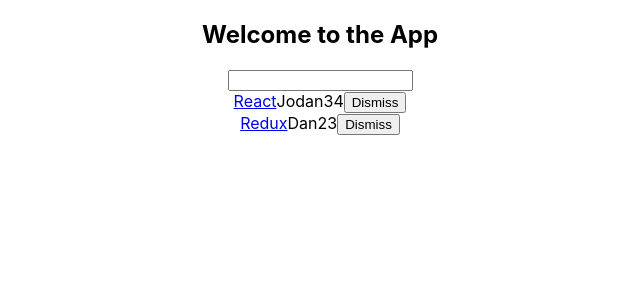
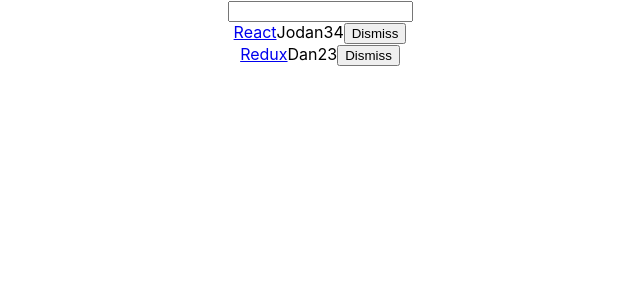
Before and after one commit to owenmoony/hackernews, a React (Create React App) app: page / in a window 1280 px wide. Shown: the top 300 px of the page, without its empty margins (320-960 px from the left). Built offline with nearby package versions, Linux system fonts and the light colour scheme.

Commit message:
As reusabel components

```diff
--- a/src/App.js
+++ b/src/App.js
@@ -1,4 +1,4 @@
-import React, {Component} from 'react';
+import React, { Component } from 'react';
 import logo from './logo.svg';
 import './App.css';
 
@@ -38,7 +38,7 @@
   }
 
   onSearchChange = (event) => {
-    this.setState({ searchTerm: event.target.value})
+    this.setState({ searchTerm: event.target.value })
   }
 
   onDismiss = (id) => {
@@ -47,25 +47,50 @@
       return item.objectID != id;
     })
     const updatedList = this.state.list.filter(isNotId);
-    this.setState({list: updatedList})
+    this.setState({ list: updatedList })
   }
 
   render() {
     const helloWorld = "Welcome to the App";
-    const {list, searchTerm} = this.state
+    const { list, searchTerm } = this.state
+
     return (
-      <div className="App">
-        <h2>{helloWorld}</h2>
+      <div className='App'>
+        <Search
+          value={searchTerm}
+          onChange={this.onSearchChange}
+        />
+        <Table
+          list={list}
+          pattern={searchTerm}
+          onDismiss={this.onDismiss}
+        />
+      </div>
+    );
+  }
+}
+
+class Search extends Component {
+  render() {
+    const { value, onChange } = this.props;
+    return (
       <form>
         <input
           type="text"
-            onChange={this.onSearchChange}
+          value={value}
+          onChange={onChange}
         />
       </form>
-        {list.filter(isSearched(searchTerm)).map(item => {
-            const onDismissHandler = () =>
-              this.onDismiss(item.objectID);
+    );
+  }
+}
 
+class Table extends Component {
+  render() {
+    const { list, pattern, onDismiss } = this.props;
+    return (
+      <div>
+        {list.filter(isSearched(pattern)).map(item => {
           return (
             <div key={item.objectID}>
               <span>
@@ -75,9 +100,9 @@
               <span>{item.num_comments}</span>
               <span>{item.points}</span>
               <span>
-              <button onClick={onDismissHandler}
-                      type="button"
-              >
+                <button
+                  onClick={() => onDismiss(item.objectID)}
+                  type="button">
                   Dismiss
               </button>
               </span>
@@ -90,4 +115,5 @@
   }
 }
 
+
 export default App;
```
Lines whose indentation alone changed are shown as unchanged.
